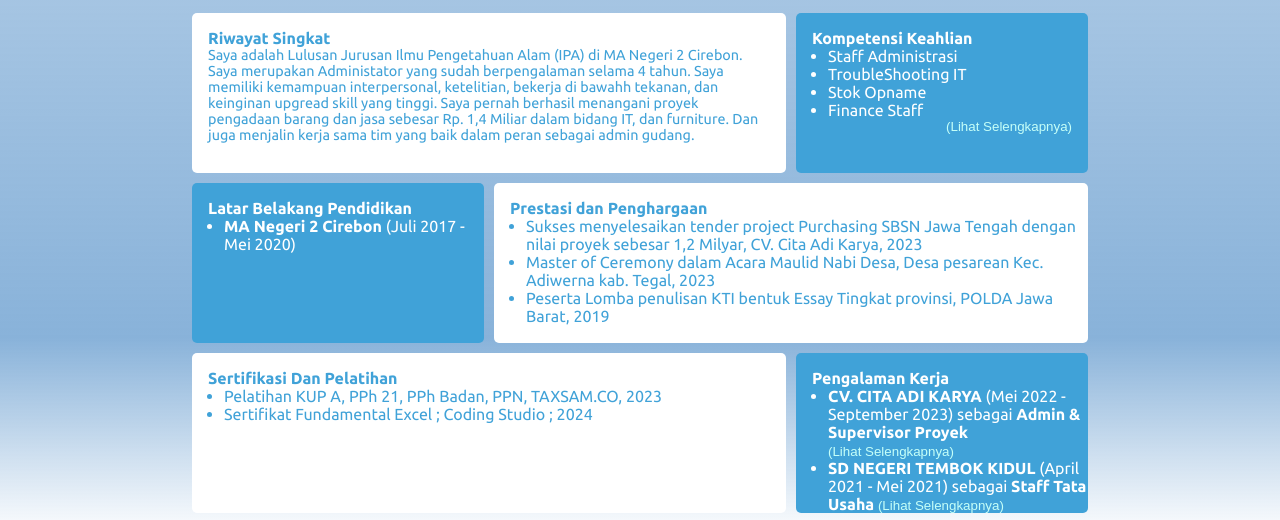
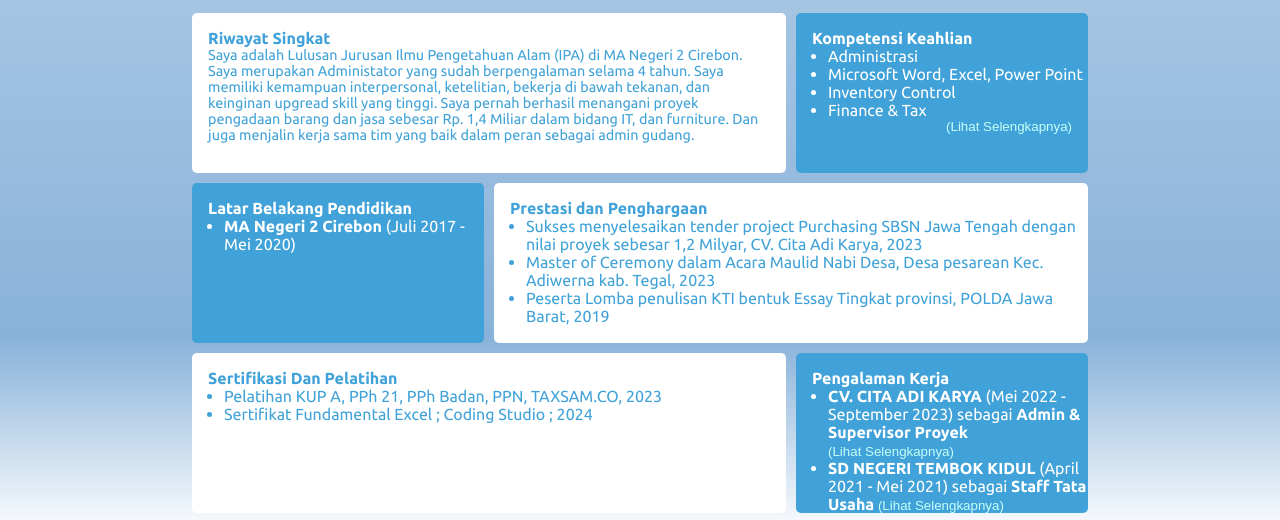
Before and after one commit to lmoo-m/masrian, a plain HTML site: page index.html in a window 1280 px wide. Shown: the part 182-702 px from the top of the page. Drawn offline with nearby package versions, Linux system fonts and the light colour scheme.

Commit message:
Update index.html

```diff
--- a/index.html
+++ b/index.html
@@ -42,17 +42,17 @@
                     <h4>Riwayat Singkat</h4>
                     <p class="desc">
                         Saya adalah Lulusan Jurusan Ilmu Pengetahuan Alam (IPA)
-                        di MA Negeri 2 Cirebon. Saya merupakan Administator yang sudah berpengalaman selama 4 tahun. Saya memiliki kemampuan interpersonal, ketelitian, bekerja di bawahh tekanan, dan keinginan upgread skill yang tinggi.
+                        di MA Negeri 2 Cirebon. Saya merupakan Administator yang sudah berpengalaman selama 4 tahun. Saya memiliki kemampuan interpersonal, ketelitian, bekerja di bawah tekanan, dan keinginan upgread skill yang tinggi.
                         Saya pernah berhasil menangani proyek pengadaan barang dan jasa sebesar Rp. 1,4 Miliar dalam bidang IT, dan furniture. Dan juga menjalin kerja sama tim yang baik dalam peran sebagai admin gudang.
                     </p>
                 </section>
                 <section class="box skills bg-blue" data-aos="fade-up">
                     <h4>Kompetensi Keahlian</h4>
                     <ul>
-                        <li>Staff Administrasi</li>
-                        <li>TroubleShooting IT</li>
-                        <li>Stok Opname</li>
-                        <li>Finance Staff</li>
+                        <li>Administrasi</li>
+                        <li>Microsoft Word, Excel, Power Point</li>
+                        <li>Inventory Control</li>
+                        <li>Finance & Tax</li>
                         <div>
                             <button onclick="show('Kompetensi Keahlian')">
                                 (Lihat Selengkapnya)
```
